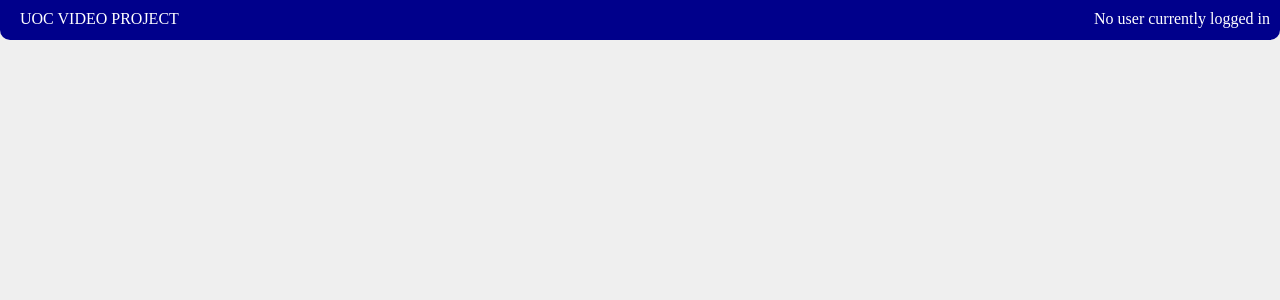
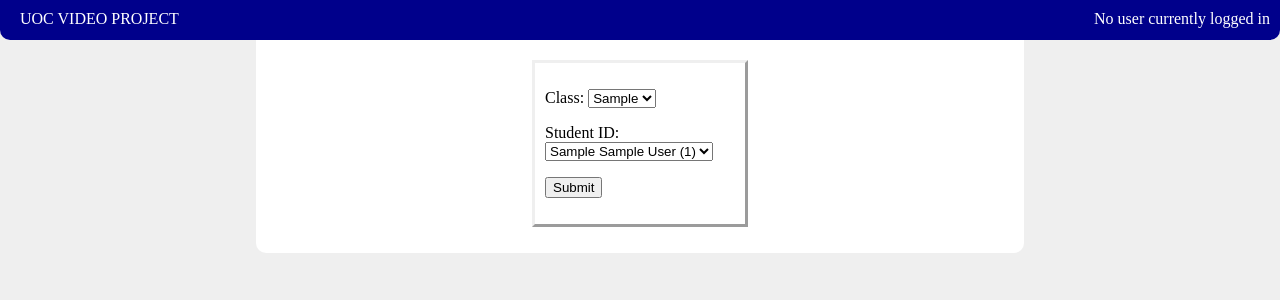
Before and after one commit to MattShearing/consultancy-project, a PHP site: page /registerclassmember.php?log=false in a window 1280 px wide. Shown: the top 300 px of the page. Run offline with PHP 8.4, Linux system fonts and the light colour scheme; tables that the repository leaves empty or names only in its code hold one stand-in row (values such as "Sample post"); some libraries are stand-ins or nearby versions.

Commit message:
front end completed
added a selection dropdown for choosing a course. added a selection
dropdown for choosing a student

```diff
--- a/registerclassmember.php
+++ b/registerclassmember.php
@@ -2,15 +2,50 @@
 
 <?php
     include 'header.php';
+    $result = mysqli_query($con, "SELECT course FROM class");
+    $result2 = mysqli_query($con, "SELECT * FROM users WHERE permission = 2");
+    $result3 = mysqli_query($con, "SELECT * FROM users ");
 ?>
 
-    <title>Home</title>
+    <title>Register Class</title>
 </head>
 
 <body>
+        <div class="container">
 
+	        <form name="user-register" id="user-register" action="user-registerclassmember.php" method="POST">
 
+	            <div class="register-box">
 
-</body>
+	                <div>
+	                    <p><label for="class">Class:</label>
+	                    <select name="class" id="class">
+	                    	<?php while ($row = mysqli_fetch_array($result)) {
+								// print_r($result);
+                        		echo '<option value="'.$row['course'].'">'.$row['course'].'</option>';
+                    	    } ?>
+	                    </select>
+	                    </p>
 
+	                    <p><label for="studentid">Student ID:</label>
+	                    <select name="studentid" id="studentid">
+							<?php while ($row = mysqli_fetch_array($result3)) {
+								// print_r($result3);
+	                        	if (isset($row['studentid']) && $row['studentid'] <> '' ) {
+	                        		echo '<option value="'.$row['studentid'].'">'.$row['fname'].'&nbsp;'.$row['sname'].'&nbsp;'.'('.$row['studentid'].')</option>';
+	                    		}
+	                    	}
+							?>
+						</select>
+						</p>
+	                </div>
+
+	            <p><input type="submit" value="Submit"/></p>
+
+	            </div>
+
+	        </form>
+
+        </div>
+    </body>
 </html>
```
